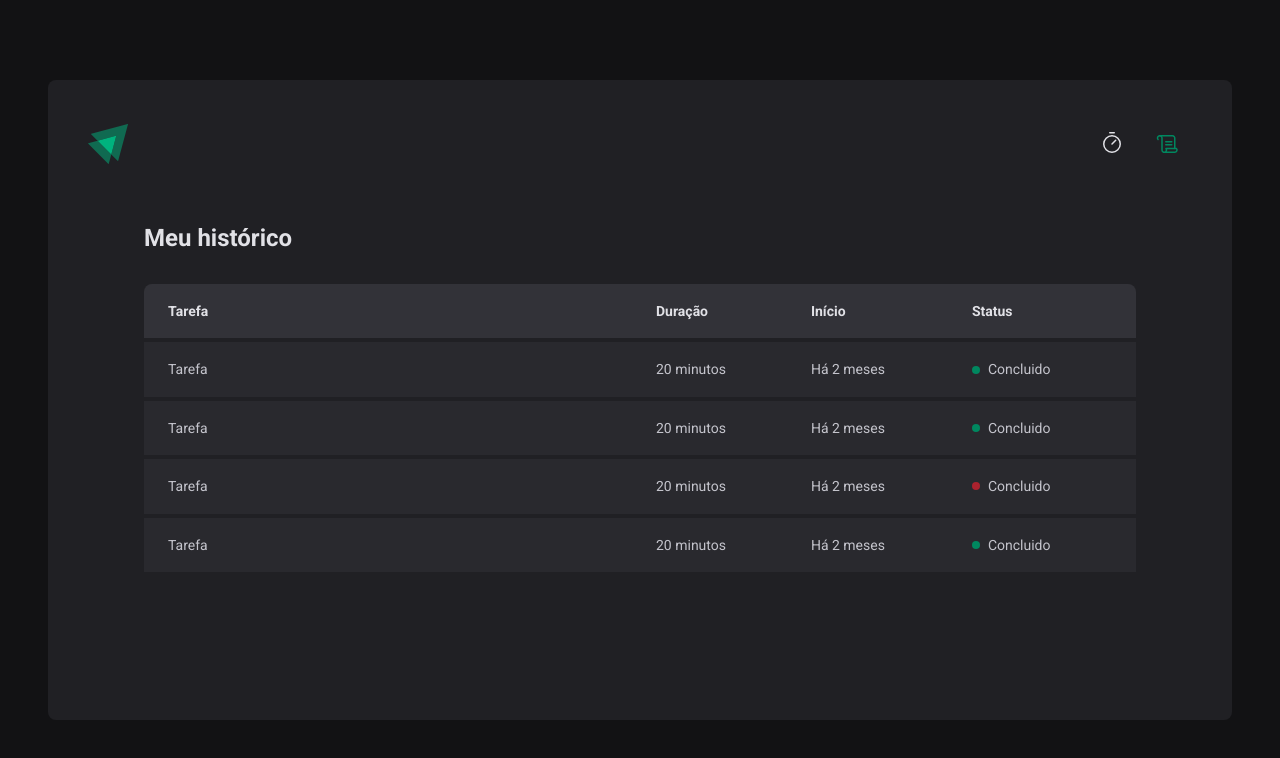
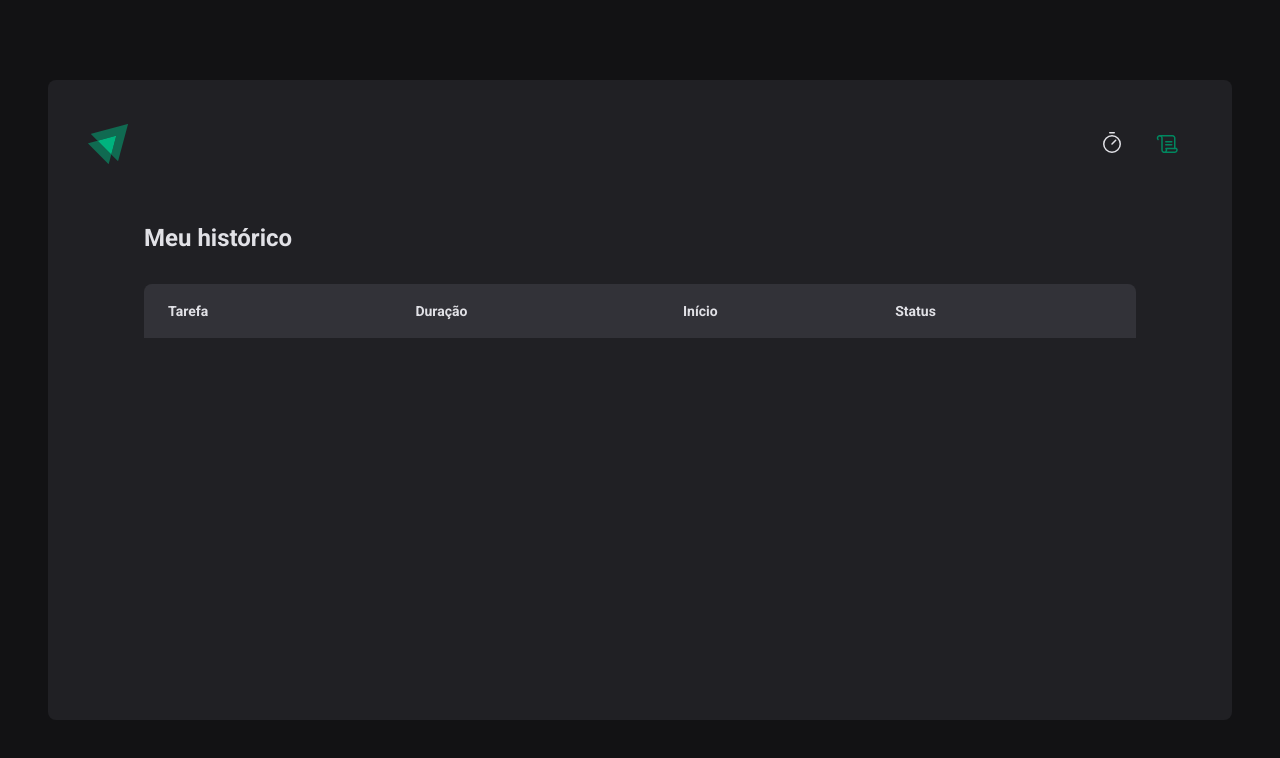
Before and after one commit to EdmilsonESF/ignite-timer, a React (Vite) app: page /history in a window 1280 px wide. Shown: the top 758 px of the page. Built offline with nearby package versions, Linux system fonts and the light colour scheme.

Commit message:
listagem do historico

```diff
--- a/src/pages/History/index.tsx
+++ b/src/pages/History/index.tsx
@@ -1,6 +1,8 @@
 import { useContext } from 'react'
 import { CyclesContext } from '../../contexts/CyclesContext'
 import { HistoryContainer, HistoryList, Status } from './styles'
+import { formatDistanceToNow } from 'date-fns'
+import ptBR from 'date-fns/locale/pt-BR'
 
 export function History() {
   const { cycles } = useContext(CyclesContext)
@@ -19,38 +21,33 @@
             </tr>
           </thead>
           <tbody>
-            <tr>
-              <td>Tarefa</td>
-              <td>20 minutos</td>
-              <td>Há 2 meses</td>
-              <td>
-                <Status statusColor="green">Concluido</Status>
-              </td>
-            </tr>
-            <tr>
-              <td>Tarefa</td>
-              <td>20 minutos</td>
-              <td>Há 2 meses</td>
-              <td>
-                <Status statusColor="green">Concluido</Status>
-              </td>
-            </tr>
-            <tr>
-              <td>Tarefa</td>
-              <td>20 minutos</td>
-              <td>Há 2 meses</td>
-              <td>
-                <Status statusColor="red">Concluido</Status>
-              </td>
-            </tr>
-            <tr>
-              <td>Tarefa</td>
-              <td>20 minutos</td>
-              <td>Há 2 meses</td>
-              <td>
-                <Status statusColor="green">Concluido</Status>
-              </td>
-            </tr>
+            {cycles.map((cycle) => {
+              return (
+                <tr key={cycle.id}>
+                  <td>{cycle.task}</td>
+                  <td>{cycle.minutesAmount} minutos</td>
+                  <td>
+                    {formatDistanceToNow(cycle.startDate, {
+                      addSuffix: true,
+                      locale: ptBR,
+                    })}
+                  </td>
+                  <td>
+                    {cycle.finishedDate && (
+                      <Status statusColor="green">Concluído</Status>
+                    )}
+
+                    {cycle.interruptDate && (
+                      <Status statusColor="red">Interrompido</Status>
+                    )}
+
+                    {!cycle.interruptDate && !cycle.finishedDate && (
+                      <Status statusColor="yellow">Em andamento</Status>
+                    )}
+                  </td>
+                </tr>
+              )
+            })}
           </tbody>
         </table>
       </HistoryList>
```
